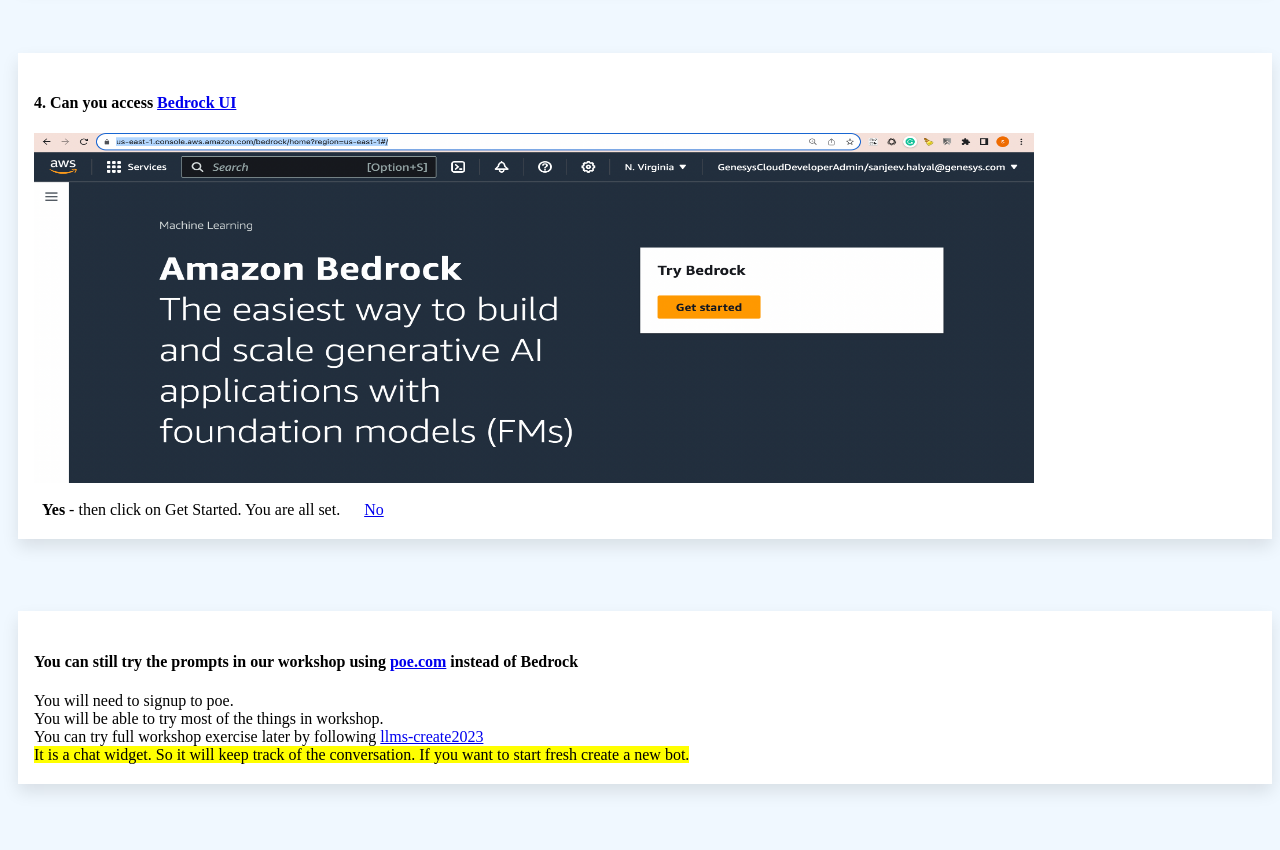
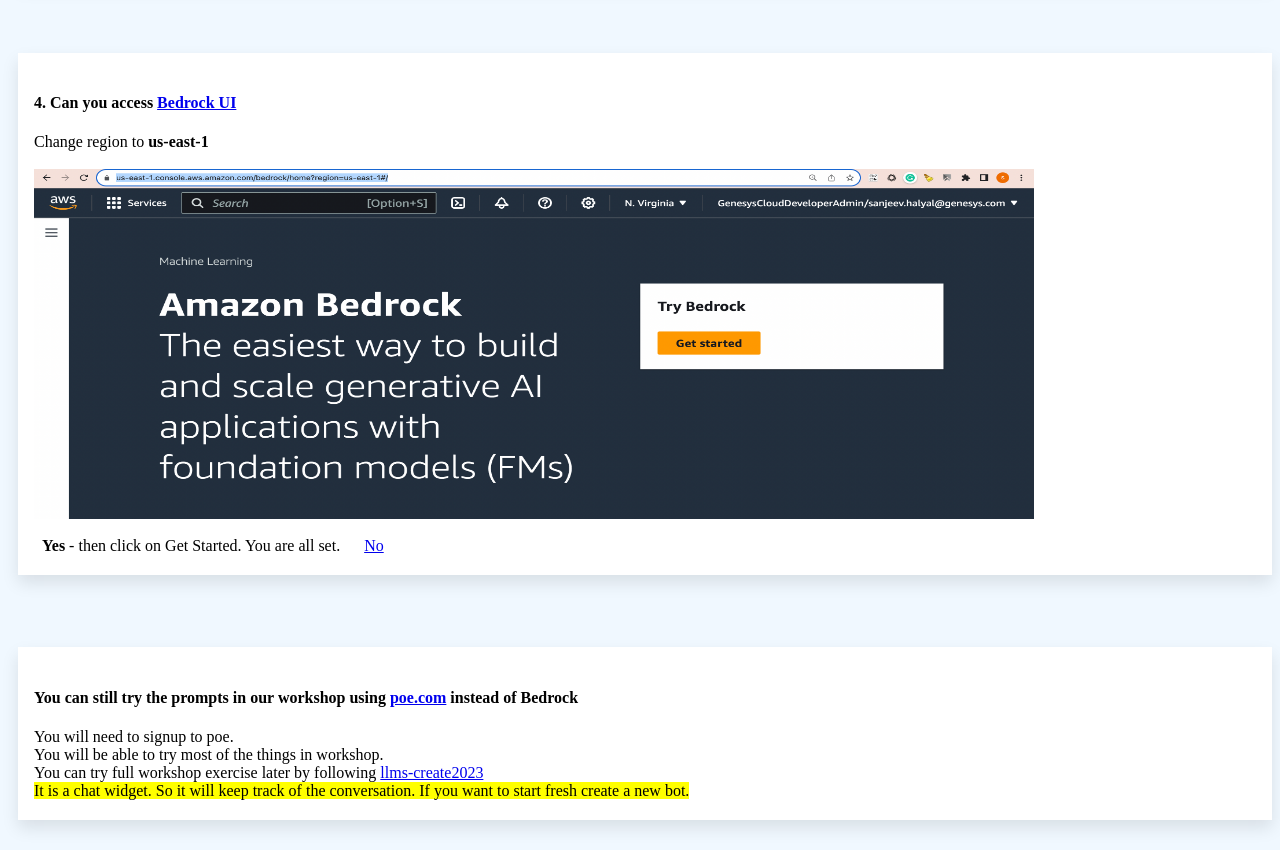
Before and after one commit to sanhal/llms-workshop-create2023, a plain HTML site: page index.html in a window 1280 px wide. Shown: the part 1120-1970 px from the top of the page. Drawn offline with Linux system fonts and the light colour scheme.

Commit message:
Update index.html

```diff
--- a/index.html
+++ b/index.html
@@ -31,6 +31,9 @@
 
 <div id="4" class="card"><br>
     <h4>   4. Can you access <a href="https://us-east-1.console.aws.amazon.com/bedrock/home?region=us-east-1#/">Bedrock UI</a></h4>
+    Change region to <b>us-east-1</b>
+    <br>
+    <br>
     <img src="img/verifysetup_01.png" height="350" width="1000">
     <br>
     <br>
```
